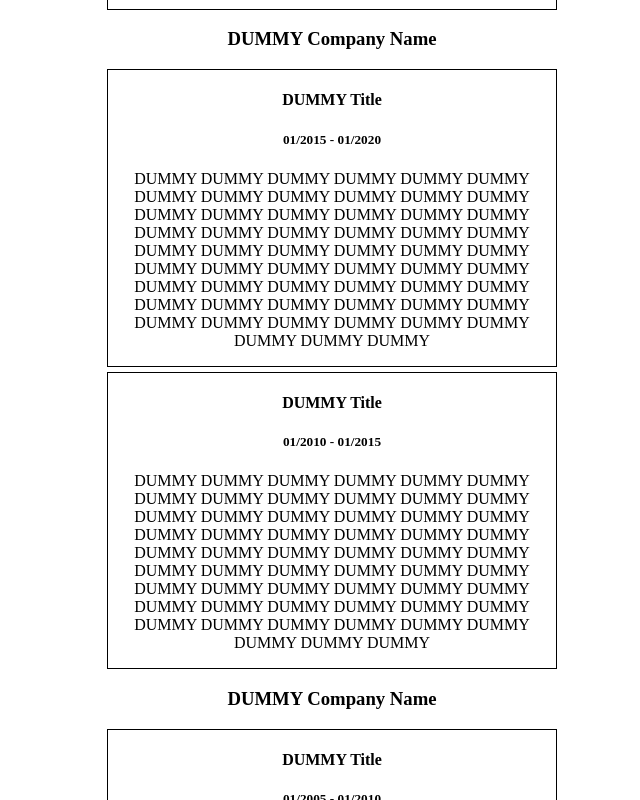
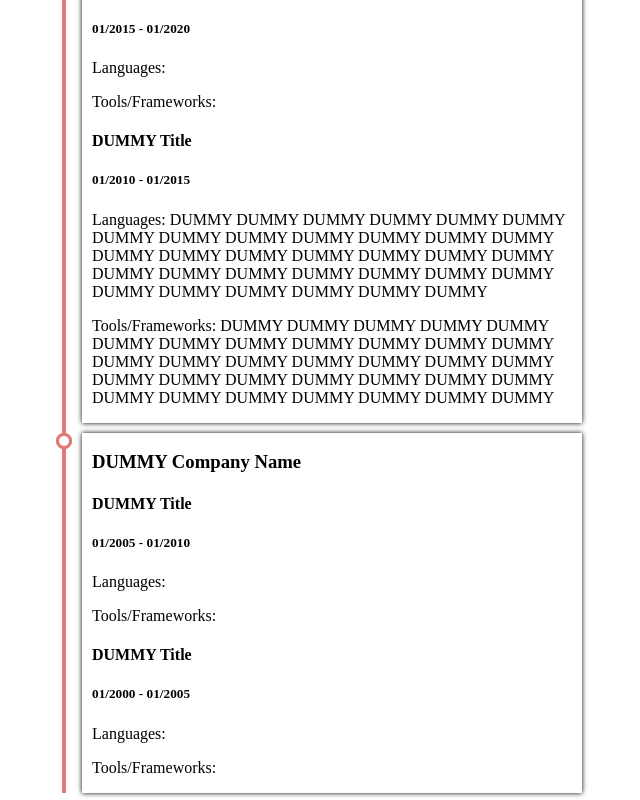
Before and after one commit to jmkaufman/Portfolio, a React (Create React App) app in the folder client/: page / in a window 1280 px wide. Shown: the part 700-1500 px from the top of the page, without its empty margins (308-948 px from the left). Built offline with nearby package versions, Linux system fonts and the light colour scheme; the HTML template or start-up script is replaced by a standard one.

Commit message:
Added a basic timeline for work history.
Added styling to Block.css to make the timeline.
Updated and restructured the WorkHistory.json file.
Updated some logic and styling in WorkHistoryBlock.js.

```diff
--- a/client/public/WorkHistory.json
+++ b/client/public/WorkHistory.json
@@ -4,16 +4,18 @@
       "companyName": "KAB Laboratories, Inc",
       "projects": [
         {
-          "title": "Software Engineer",
+          "title": "Software Engineer, Raytheon GPNTS",
           "startDate": "05/2020",
           "endDate": "Present",
-          "description": "I work with an Agile cross-disciplinary team providing real-time software solutions with C++, C#, Python, and Java. I built a Jenkins Pipeline stage in Groovy that used the Linux shell to validate 40 XML files in 2 Git repositories. I implemented a REST API call in C# that GPNTS automation tests use to retrieve data from another service."
+          "languages": "C++, Java, Python, C#",
+          "frameworks": "Linux, Git, Jenkins, Selenium WebDriver, Google Test"
         },
         {
-          "title": "Software Engineer",
+          "title": "Software Engineer, Raytheon SSDS",
           "startDate": "07/2018",
           "endDate": "04/2020",
-          "description": "I participated in a highly collaborative Agile environment and developed real-time software solutions in C++ and Java. I implemented 3 messages in C++ that provided data to C++ services and the Java frontend."
+          "languages": "C++, Java",
+          "frameworks": "Linux, Java Swing, Git"
         }
       ]
     },
@@ -24,13 +26,15 @@
           "title": "DUMMY Title",
           "startDate": "01/2015",
           "endDate": "01/2020",
-          "description": "DUMMY DUMMY DUMMY DUMMY DUMMY DUMMY DUMMY DUMMY DUMMY DUMMY DUMMY DUMMY DUMMY DUMMY DUMMY DUMMY DUMMY DUMMY DUMMY DUMMY DUMMY DUMMY DUMMY DUMMY DUMMY DUMMY DUMMY DUMMY DUMMY DUMMY DUMMY DUMMY DUMMY DUMMY DUMMY DUMMY DUMMY DUMMY DUMMY DUMMY DUMMY DUMMY DUMMY DUMMY DUMMY DUMMY DUMMY DUMMY DUMMY DUMMY DUMMY DUMMY DUMMY DUMMY DUMMY DUMMY DUMMY"
+          "languages": "",
+          "frameworks": ""
         },
         {
           "title": "DUMMY Title",
           "startDate": "01/2010",
           "endDate": "01/2015",
-          "description": "DUMMY DUMMY DUMMY DUMMY DUMMY DUMMY DUMMY DUMMY DUMMY DUMMY DUMMY DUMMY DUMMY DUMMY DUMMY DUMMY DUMMY DUMMY DUMMY DUMMY DUMMY DUMMY DUMMY DUMMY DUMMY DUMMY DUMMY DUMMY DUMMY DUMMY DUMMY DUMMY DUMMY DUMMY DUMMY DUMMY DUMMY DUMMY DUMMY DUMMY DUMMY DUMMY DUMMY DUMMY DUMMY DUMMY DUMMY DUMMY DUMMY DUMMY DUMMY DUMMY DUMMY DUMMY DUMMY DUMMY DUMMY"
+          "languages": "DUMMY DUMMY DUMMY DUMMY DUMMY DUMMY DUMMY DUMMY DUMMY DUMMY DUMMY DUMMY DUMMY DUMMY DUMMY DUMMY DUMMY DUMMY DUMMY DUMMY DUMMY DUMMY DUMMY DUMMY DUMMY DUMMY DUMMY DUMMY DUMMY DUMMY DUMMY DUMMY DUMMY",
+          "frameworks": "DUMMY DUMMY DUMMY DUMMY DUMMY DUMMY DUMMY DUMMY DUMMY DUMMY DUMMY DUMMY DUMMY DUMMY DUMMY DUMMY DUMMY DUMMY DUMMY DUMMY DUMMY DUMMY DUMMY DUMMY DUMMY DUMMY DUMMY DUMMY DUMMY DUMMY DUMMY DUMMY DUMMY"
         }
       ]
     },
@@ -41,13 +45,15 @@
           "title": "DUMMY Title",
           "startDate": "01/2005",
           "endDate": "01/2010",
-          "description": "DUMMY DUMMY DUMMY DUMMY DUMMY DUMMY DUMMY DUMMY DUMMY DUMMY DUMMY DUMMY DUMMY DUMMY DUMMY DUMMY DUMMY DUMMY DUMMY DUMMY DUMMY DUMMY DUMMY DUMMY DUMMY DUMMY DUMMY DUMMY DUMMY DUMMY DUMMY DUMMY DUMMY DUMMY DUMMY DUMMY DUMMY DUMMY DUMMY DUMMY DUMMY DUMMY DUMMY DUMMY DUMMY DUMMY DUMMY DUMMY DUMMY DUMMY DUMMY DUMMY DUMMY DUMMY DUMMY DUMMY DUMMY"
+          "languages": "",
+          "frameworks": ""
         },
         {
           "title": "DUMMY Title",
           "startDate": "01/2000",
           "endDate": "01/2005",
-          "description": "DUMMY DUMMY DUMMY DUMMY DUMMY DUMMY DUMMY DUMMY DUMMY DUMMY DUMMY DUMMY DUMMY DUMMY DUMMY DUMMY DUMMY DUMMY DUMMY DUMMY DUMMY DUMMY DUMMY DUMMY DUMMY DUMMY DUMMY DUMMY DUMMY DUMMY DUMMY DUMMY DUMMY DUMMY DUMMY DUMMY DUMMY DUMMY DUMMY DUMMY DUMMY DUMMY DUMMY DUMMY DUMMY DUMMY DUMMY DUMMY DUMMY DUMMY DUMMY DUMMY DUMMY DUMMY DUMMY DUMMY DUMMY"
+          "languages": "",
+          "frameworks": ""
         }
       ]
     }
--- a/client/src/WorkHistoryBlock.js
+++ b/client/src/WorkHistoryBlock.js
@@ -3,17 +3,21 @@ import './stylesheets/Block.css';
 function WorkHistoryBlock(props) {
   const organizeProjects = () => {
     let projectsComponents = [];
+    let id = 0;
 
     for (let projects of props.entry.projects) {
       let infoBlock = [];
-      let id = 0;
 
       infoBlock.push(
-      <div className='history-block' key={id++}>
-        <h4>{projects.title}</h4>
-        <h5>{projects.startDate} - {projects.endDate}</h5>
-        <p>{projects.description}</p>
+      <div key={id++}>
+        <div>
+          <h4>{projects.title}</h4>
+          <h5>{projects.startDate} - {projects.endDate}</h5>
+          <p>Languages: {projects.languages}</p>
+          <p>Tools/Frameworks: {projects.frameworks}</p>
         </div>
+        <span className='circle'/>
+      </div>
       );
 
       projectsComponents.push(infoBlock);
@@ -23,9 +27,11 @@ function WorkHistoryBlock(props) {
   };
 
   return (
-    <div>
-      <h3>{props.entry.companyName}</h3>
-      <div>{organizeProjects()}</div>
+    <div className='history-block-wrapper'>
+      <div className='history-block'>
+        <h3>{props.entry.companyName}</h3>
+        <div>{organizeProjects()}</div>
+      </div>
     </div>
   );
 }
--- a/client/src/stylesheets/Block.css
+++ b/client/src/stylesheets/Block.css
@@ -1,9 +1,35 @@
+.history-block-wrapper{
+  margin: 0px auto 10px;
+  width: 500px;
+  position: relative;
+  display: flex;
+  flex-direction: column;
+}
+
+.history-block-wrapper::after {
+  background-color: #e17b77;
+  content: '';
+  position: absolute;
+  left: calc(0% - 20px);
+  width: 4px;
+  height: 105%;
+}
+
+.history-block-wrapper:last-child::after {
+  background-color: #e17b77;
+  content: '';
+  position: absolute;
+  left: calc(0% - 20px);
+  width: 4px;
+  height: 100%;
+}
+
 .history-block {
-  border: 1px solid #000;
-  margin: 0px auto 5px;
-  width: 35vw;
-  padding: 0vh 0vw;
+  padding-left: 10px;
+  position: relative;
   overflow-wrap: break-word;
+  text-align: left;
+  box-shadow: 0 0 5px #000;
 }
 
 .project-block {
@@ -20,3 +46,15 @@
   flex-wrap: wrap-reverse;
   margin: 0px 20vw;
 }
+
+.circle {
+  background-color: #fff;
+  border: 3px solid #e17b77;
+  border-radius: 50%;
+  position: absolute;
+  top: 0%;
+  left: calc(0% - 26px);
+  width: 10px;
+  height: 10px;
+  z-index: 100;
+}
```
